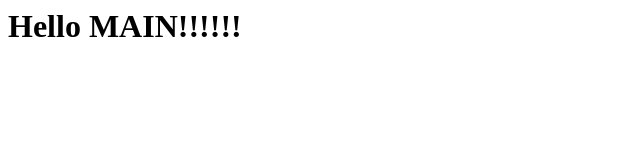
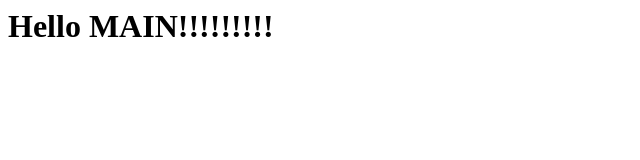
Before and after one commit to vikhyath-dev/test1, a plain HTML site: page index.html in a window 1280 px wide. Shown: the full height of the page, 0-640 px from the left. Drawn offline with Linux system fonts and the light colour scheme.

Commit message:
Update index.html

```diff
--- a/index.html
+++ b/index.html
@@ -1 +1 @@
-<h1>Hello MAIN!!!!!!</h1>
+<h1>Hello MAIN!!!!!!!!!</h1>
```
